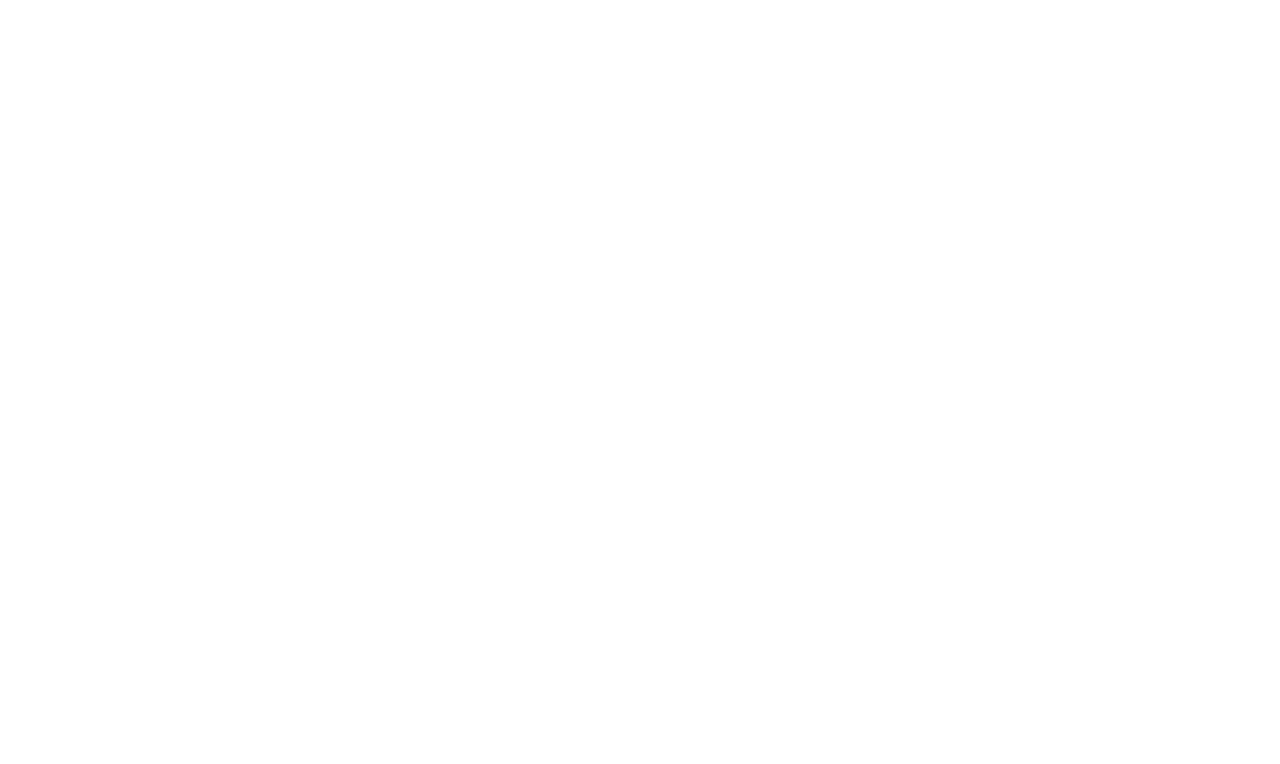
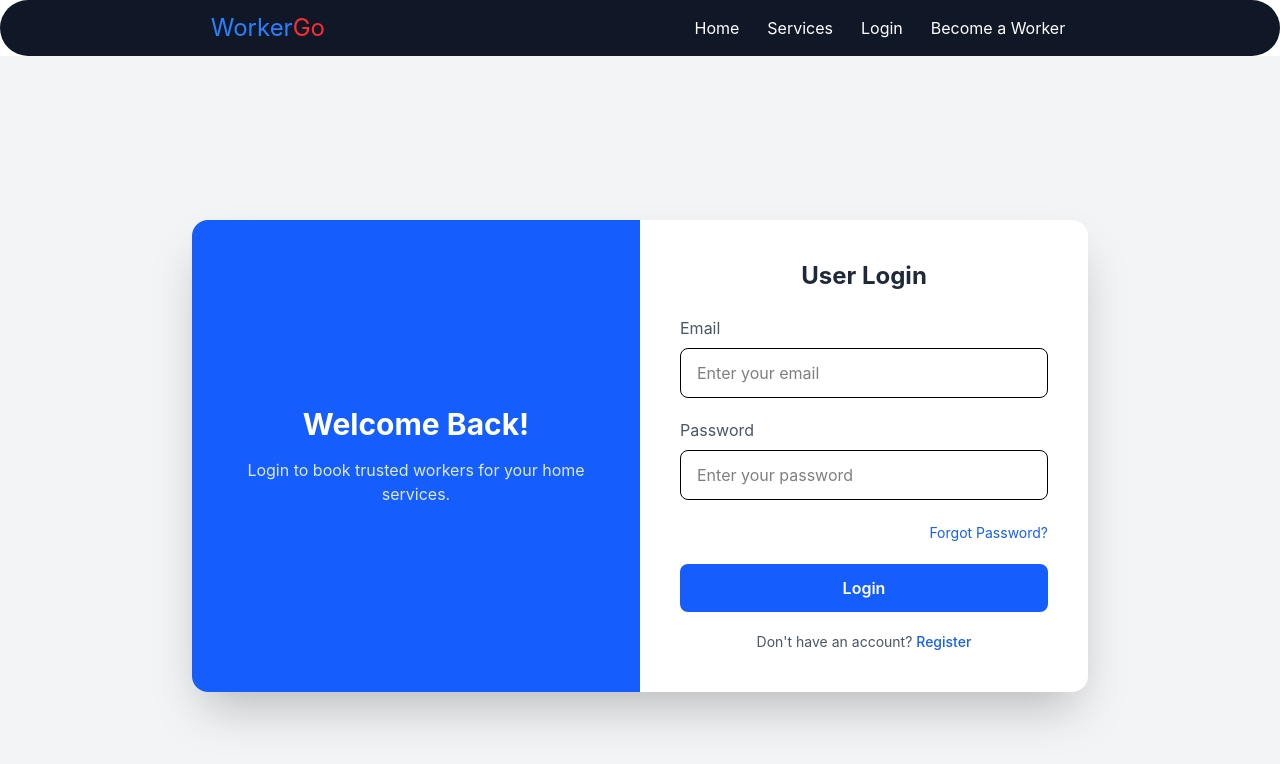
Before and after one commit to hafeez957/WorkerGo-Frontend-, a React (Vite) app: page /userlogin in a window 1280 px wide. Before the commit this address had no page. Shown: the top 764 px of the page. Built offline with nearby package versions, Linux system fonts and the light colour scheme.

Commit message:
User Login completed

```diff
--- a/src/App.jsx
+++ b/src/App.jsx
@@ -3,12 +3,17 @@
 import Navbar from './Components/Navbar'
 import './App.css'
 import LandingPage from './Components/LandingPage'
+import UserLogin from './Components/Users/UserLogin'
+import UserPortal from './Components/Users/UserPortal'
 
 const App = () => {
   return (
     <>
+      {/* <Navbar/> */}
        <Routes>
         <Route element={<LandingPage/>}  path='/' />
+        <Route element={<UserLogin/>}  path='/userlogin' />
+        <Route element={<UserPortal/>} path='/userportal/*'/>
        </Routes>
     </>
   )
--- /dev/null
+++ b/src/Components/Users/Home.jsx
@@ -0,0 +1,11 @@
+import React from 'react'
+
+const Home = () => {
+  return (
+    <div>
+      <h1>Home</h1>
+    </div>
+  )
+}
+
+export default Home
--- /dev/null
+++ b/src/Components/Users/UserLogin.jsx
@@ -0,0 +1,115 @@
+import { Password } from '@mui/icons-material';
+import React, { useState } from 'react'
+import { Navigate, useNavigate } from 'react-router-dom';
+import Navbar from '../Navbar';
+
+const UserLogin = () => {
+
+    let navigate = useNavigate()
+
+    let [data,setData]=useState({email:'',password:''})
+
+    let handleChange=(e)=>{
+        setData({...data,[e.target.name]:e.target.value})
+    }
+    console.log(data);
+
+    let handleSubmit=(e)=>{
+        e.preventDefault()
+        if(data.email==='syedhafeez957@gmail.com' && data.password==1234){
+            alert("Successfully loged in")
+            navigate('/userportal')
+        }else{
+            alert("Invalid credentials, Please try again")
+        }
+    }
+
+    return (
+        < >
+        <Navbar/>
+            <div className="min-h-screen flex items-center justify-center bg-gray-100 px-4">
+                <div className="bg-white shadow-2xl rounded-2xl flex w-full max-w-4xl overflow-hidden">
+
+                    {/* Left Side - Image Section */}
+                    <div className="hidden md:flex w-1/2 bg-blue-600 items-center justify-center p-10">
+                        <div className="text-white text-center">
+                            <h2 className="text-3xl font-bold mb-4">Welcome Back!</h2>
+                            <p className="text-blue-100">
+                                Login to book trusted workers for your home services.
+                            </p>
+                        </div>
+                    </div>
+
+                    {/* Right Side - Form Section */}
+                    <div className="w-full md:w-1/2 p-10">
+                        <h2 className="text-2xl font-bold text-gray-800 mb-6 text-center">
+                            User Login
+                        </h2>
+
+                        <form onSubmit={handleSubmit} className="space-y-5">
+
+                            {/* Email */}
+                            <div>
+                                <label className="block text-gray-600 mb-2">Email</label>
+                                <input
+                                    type="email"
+                                    name="email"
+                                    required
+                                    value={data.email}
+                                    onChange={handleChange}
+                                    className="w-full px-4 py-3 border rounded-lg focus:outline-none focus:ring-2 focus:ring-blue-500"
+                                    placeholder="Enter your email"
+                                />
+                            </div>
+
+                            {/* Password */}
+                            <div>
+                                <label className="block text-gray-600 mb-2">Password</label>
+                                <input
+                                    type="password"
+                                    name="password"
+                                    required
+                                    value={data.password}
+                                    onChange={handleChange}
+                                    className="w-full px-4 py-3 border rounded-lg focus:outline-none focus:ring-2 focus:ring-blue-500"
+                                    placeholder="Enter your password"
+                                />
+                            </div>
+
+                            {/* Forgot Password */}
+                            <div className="text-right">
+                                <a
+                                    href="#"
+                                    className="text-sm text-blue-600 hover:underline"
+                                >
+                                    Forgot Password?
+                                </a>
+                            </div>
+
+                            {/* Login Button */}
+                            <button
+                                type="submit"
+                                className="w-full bg-blue-600 text-white py-3 rounded-lg font-semibold hover:bg-blue-700 transition duration-300"
+                            >
+                                Login
+                            </button>
+
+                            {/* Register Link */}
+                            <p className="text-center text-sm text-gray-600">
+                                Don't have an account?{" "}
+                                <a
+                                    href="/register"
+                                    className="text-blue-600 font-medium hover:underline"
+                                >
+                                    Register
+                                </a>
+                            </p>
+
+                        </form>
+                    </div>
+                </div>
+            </div>
+        </>
+    );
+}
+export default UserLogin
--- /dev/null
+++ b/src/Components/Users/UserPortal.jsx
@@ -0,0 +1,15 @@
+import React from 'react'
+import { Route, Routes } from 'react-router-dom'
+import Home from './Home'
+
+const UserPortal = () => {
+  return (
+    < >
+      <Routes>
+        <Route element={<Home/>} path='/'/>
+      </Routes>
+    </ >
+  )
+}
+
+export default UserPortal
```
